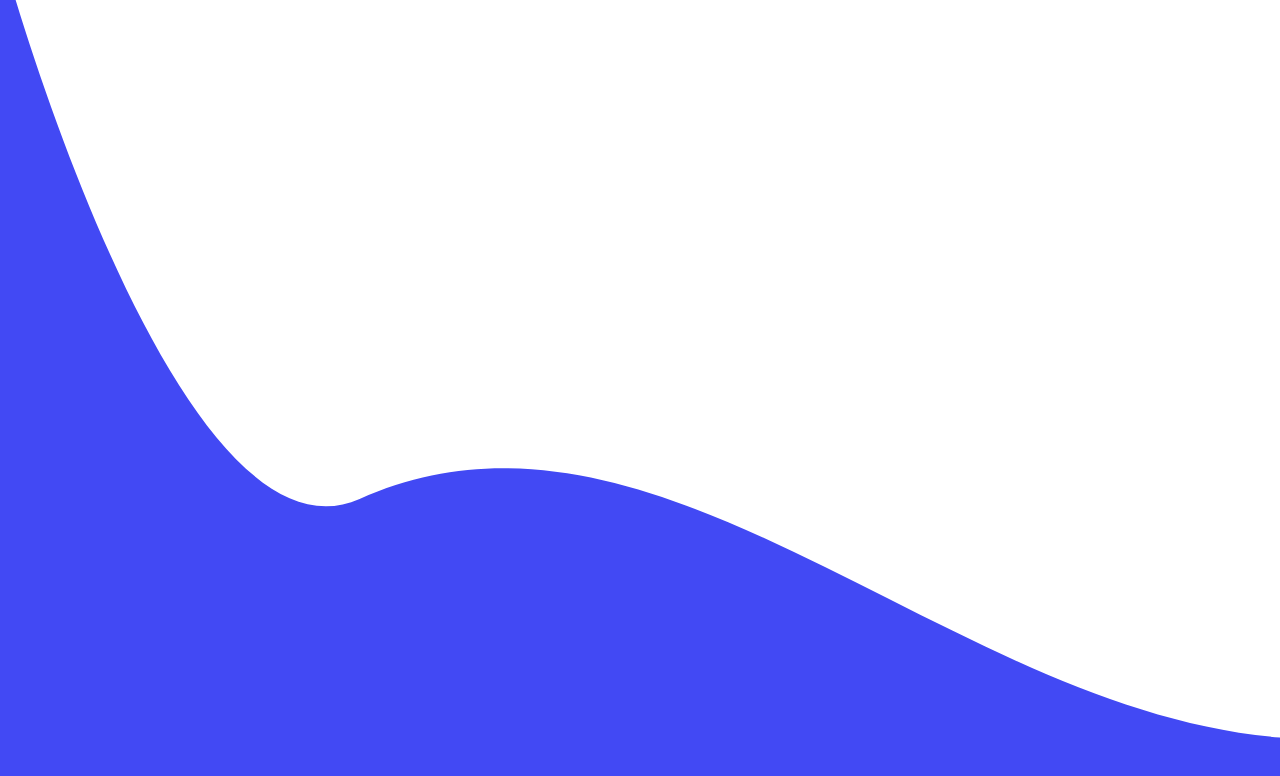
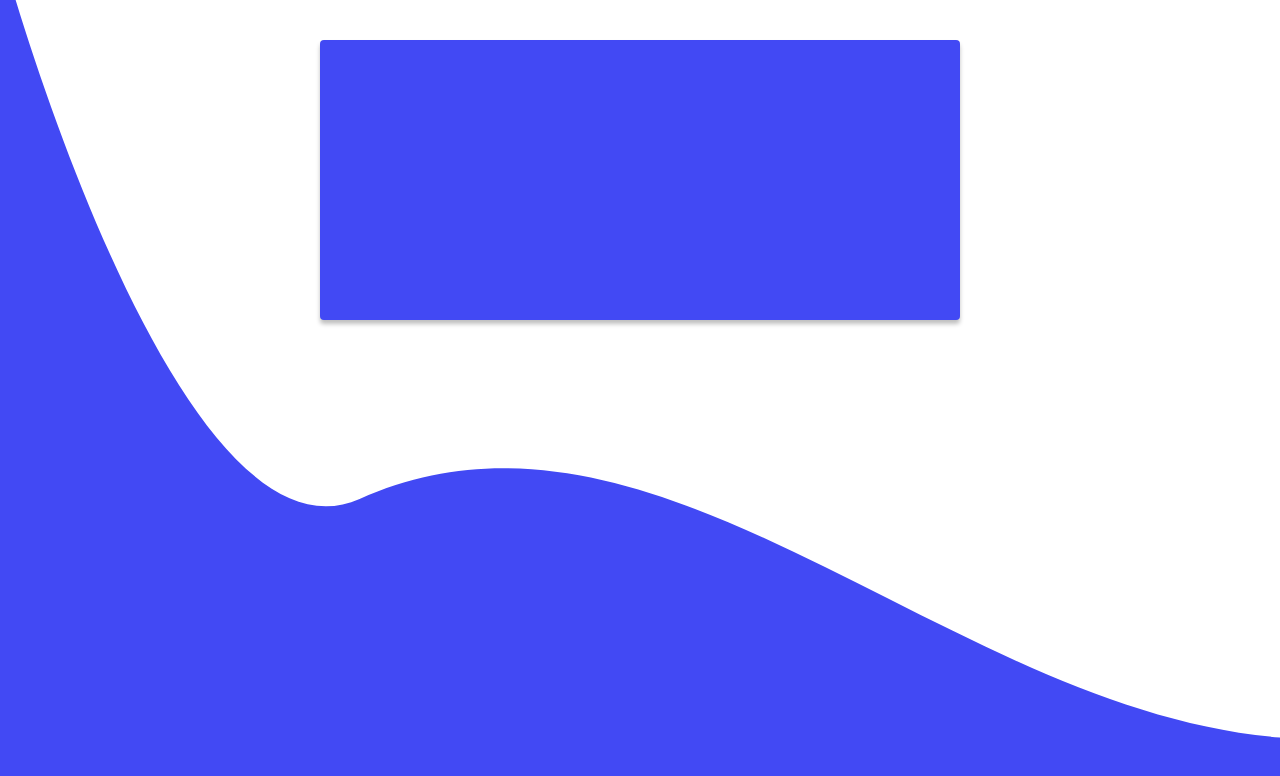
Before and after one commit to RebornBeat/MyPortfolio, a React (Create React App) app in the folder frontend/: page / in a window 1280 px wide. Shown: the top 776 px of the page. Built offline with nearby package versions, Linux system fonts and the light colour scheme.

Commit message:
Info Wrapper

```diff
--- a/frontend/src/App.css
+++ b/frontend/src/App.css
@@ -1,7 +1,18 @@
-.App {
+#container {
   height: 100vh;
   background-image: url("./background.svg");
   background-position: center;
   background-repeat: no-repeat;
   background-size: cover;
 }
+
+#info_container{
+	position: relative;
+	width: 50%;
+	height: 35%;
+	margin-left: 25%;
+	top: 5%;
+	background: #4249F4;
+	box-shadow: 0px 4px 4px rgba(0, 0, 0, 0.25);
+	border-radius: 4px
+}
--- a/frontend/src/App.js
+++ b/frontend/src/App.js
@@ -2,8 +2,9 @@ import './App.css';
 
 function App() {
   return (
-    <div className="App">
-
+    <div id="container">
+		<div id="info_container">
+		</div>
     </div>
   );
 }
```
Also changed, not shown: 1 other file (tests, documents, lock files or other folders).
